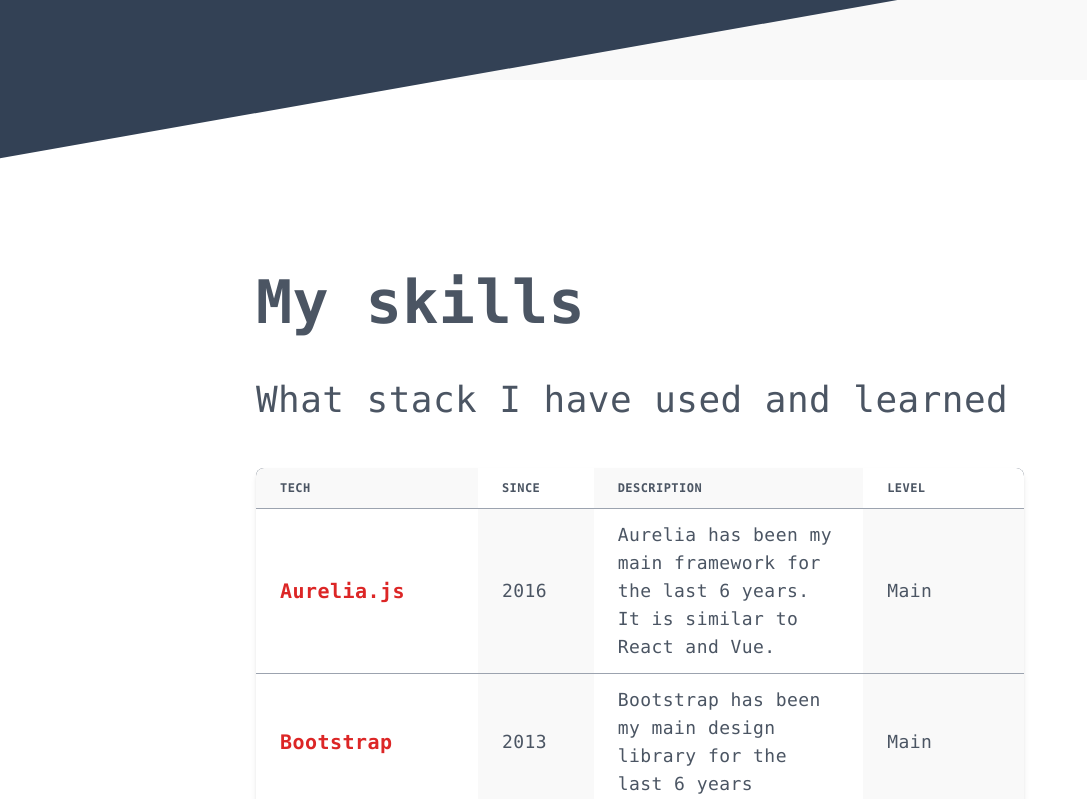
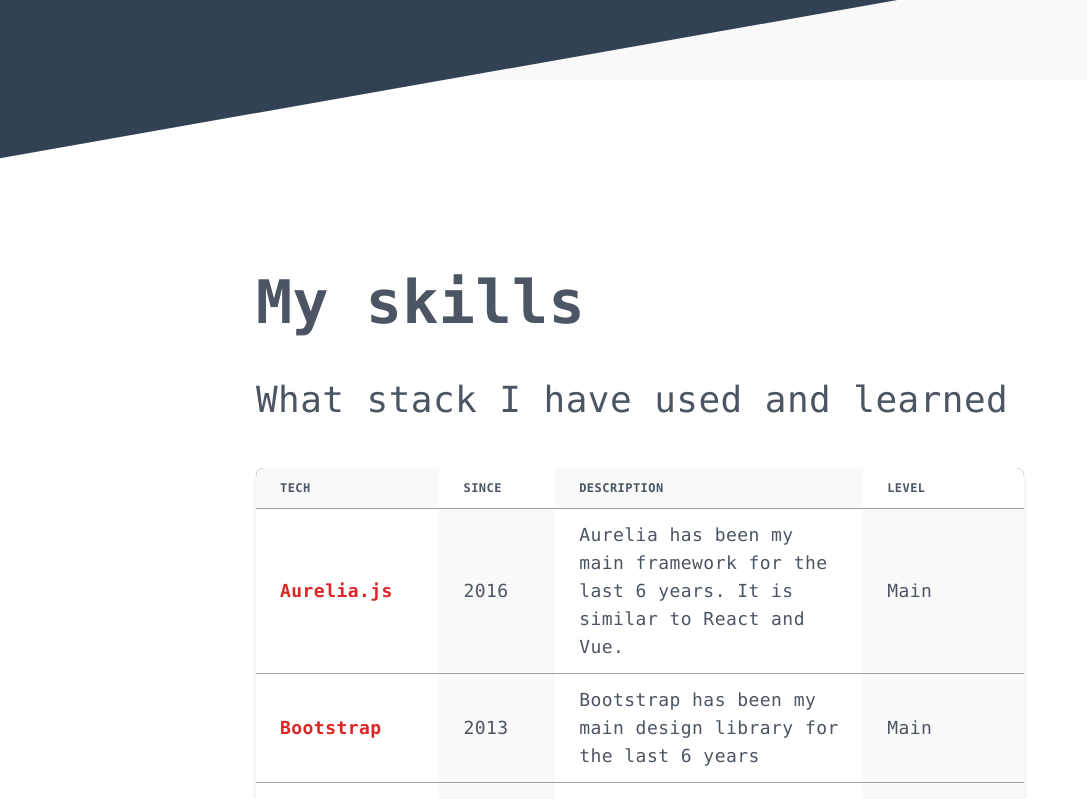
Before and after one commit to liisi29/portfolio, a Next.js app: page /skills in a window 1280 px wide. Shown: the top 799 px of the page, without its empty margins (0-1087 px from the left). Built offline with nearby package versions, Linux system fonts and the light colour scheme.

Commit message:
Changed font size in table

```diff
--- a/components/elements/table/Table.tsx
+++ b/components/elements/table/Table.tsx
@@ -44,11 +44,11 @@
                   scope="row"
                   className={`${first} _text-contrast whitespace-nowrap`}
                 >
-                  <h4 id={s.key}>
+                  <div id={s.key}>
                     {s.texts
                       ? s.texts.map((t, i) => <p key={`text${i}`}>{t}</p>)
                       : s.text}
-                  </h4>
+                  </div>
                 </th>
                 {s.since && (
                   <td className={`${even}`}>
```
